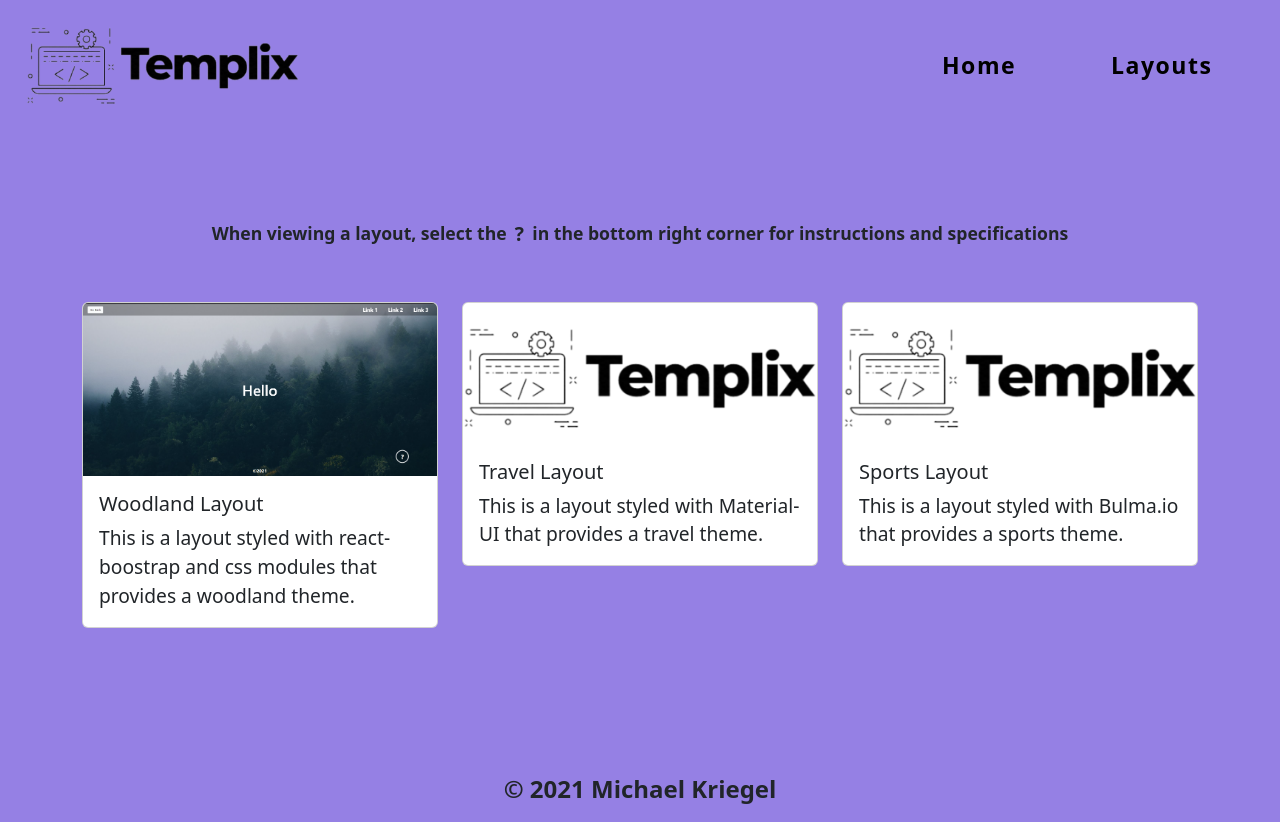
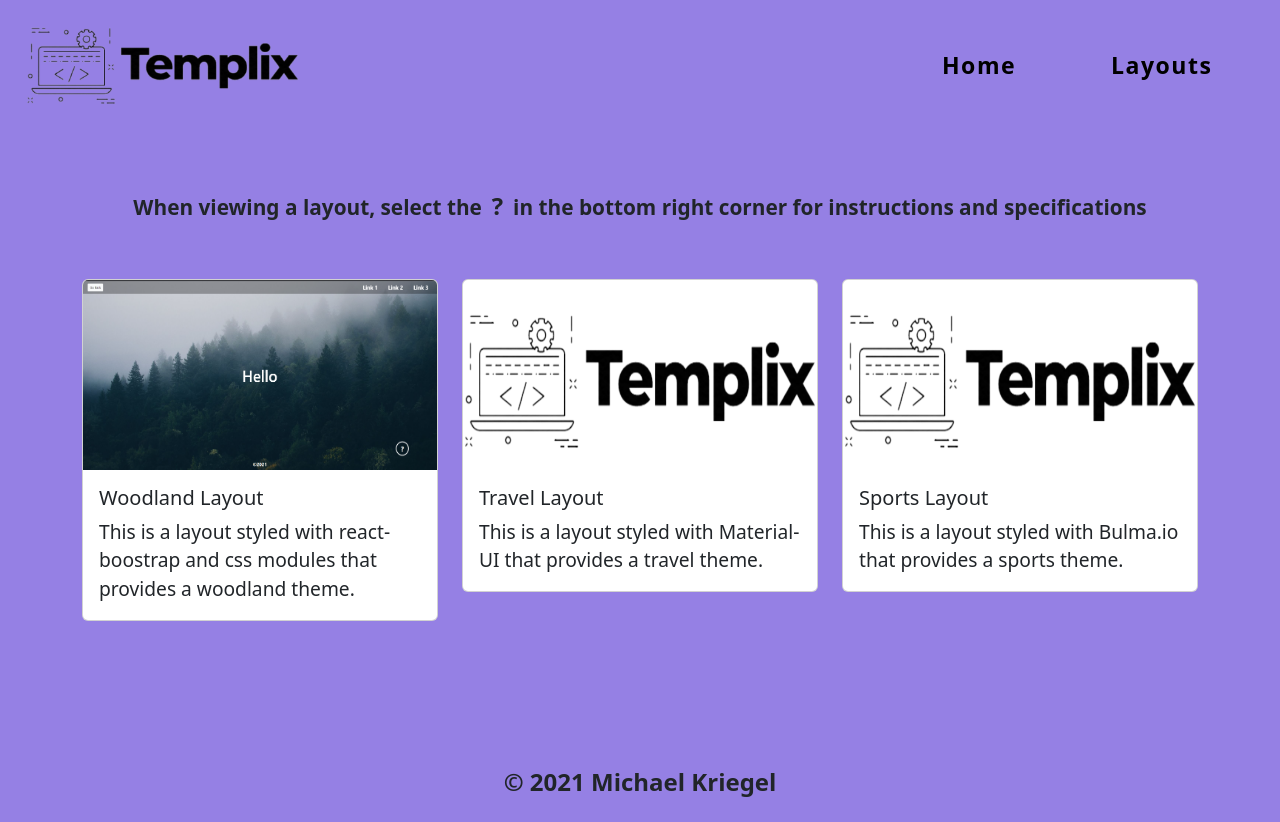
Before and after one commit to mikkrieg/newTemplix, a React (Create React App) app: page /layouts in a window 1280 px wide. Built offline with nearby package versions, Linux system fonts and the light colour scheme.

Commit message:
Change column layout, change classNames, add stylings

```diff
--- a/src/components/Layouts.js
+++ b/src/components/Layouts.js
@@ -68,8 +68,9 @@ const Layouts = () => {
         </p>
       </Row>
       <Row className='card-row'>
+
         {names.map(({ id, image, title, content, index}) => (
-          <Col lg={4} key={id}>
+          <Col sm={9} md={8} lg={4} key={id}>
             <Link className='project-link' to={`${url}/${id}`} onClick={handleProjectClick}>
               <ProjectCard
                 image={image}
--- a/src/components/ProjectCard.js
+++ b/src/components/ProjectCard.js
@@ -1,7 +1,7 @@
 import React from 'react';
 import Card from 'react-bootstrap/Card';
 import 'aos/dist/aos.css';
-import styles from './../styles/projectCard.scss'
+import './../styles/projectCard.scss'
 
 const ProjectCard = (props) => {
   let image;
@@ -11,11 +11,11 @@ const ProjectCard = (props) => {
     image = props.image.logo
   }
   return (
-    <Card className={`${styles.cardStyles} mt-3`} id='card-1'>
-      <Card.Img variant='top' src={image}/>
+    <Card className='card-styles mt-3' id='card-1'>
+      <Card.Img variant='top' src={image} className='card-image'/>
       <Card.Body>
-        <Card.Title className={styles.cardTitle}>{props.title}</Card.Title>
-        <Card.Text className={styles.cardText}>{props.content}</Card.Text>
+        <Card.Title className='card-title'>{props.title}</Card.Title>
+        <Card.Text className='card-text'>{props.content}</Card.Text>
       </Card.Body>
     </Card>
   )
--- a/src/styles/layouts.scss
+++ b/src/styles/layouts.scss
@@ -6,12 +6,11 @@
 
 .layout-container {
   padding-top: 8%;
-  // text-align: center;
 }
 
 .mark {
   font-weight: bolder;
-  font-size: 1.1em;
+  font-size: 1.15em;
   background-color: transparent !important;
 }
 
@@ -22,47 +21,9 @@
   padding: 0 5px 0 5px;
 }
 
-/* Modal Stylings */
-.modal-list {
-  list-style-type: none;
-  padding: 0;
+@media only screen and (min-width: 1000px) {
+  .layout-p {
+    margin-top: -30px !important;
+    font-size: 1.3em;
+  }
 }
-
-.spec-li:before {
-  content: "-";
-}
-
-.modal-span {
-  font-weight: bolder;
-}
-
-.close-button {
-  justify-content: flex-end;
-}
-
-.dl-button {
-  justify-content: flex-start;
-}
-
-.modal-foot {
-  justify-content: space-between;
-}
-
-.sr-only {
-  display: none;
-}
-
-.close {
-  background-color: transparent;
-  border: none;
-  font-size: 1.7em;
-}
-
-.card-row {
-  margin-top: 2% !important;
-}
-
-.project-link {
-  color: #000;
-  text-decoration: none;
-}
```
